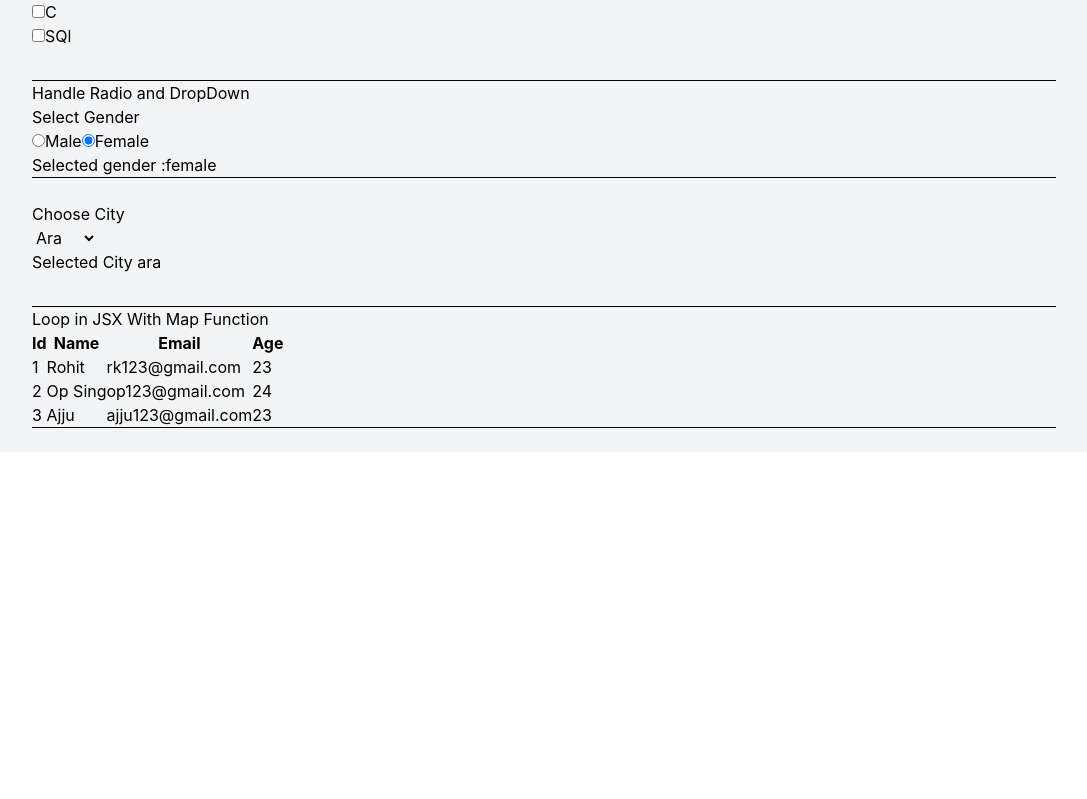
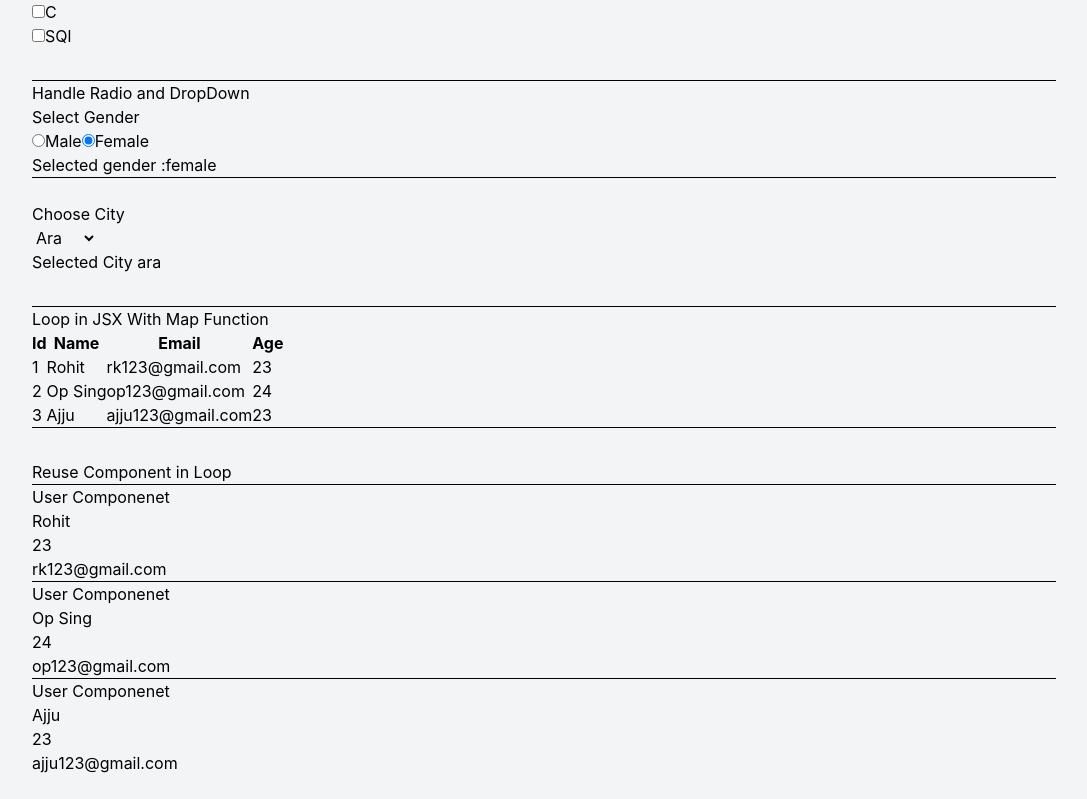
Before and after one commit to rohit6522/ReactJS, a React (Vite) app in the folder my-first-react-app/: page / in a window 1280 px wide. Shown: the part 2122-2921 px from the top of the page, without its empty margins (96-1183 px from the left). Before the commit the page ends 2574 px from the top, so only its background shows below. Built offline with nearby package versions, Linux system fonts and the light colour scheme.

Commit message:
Reuse Comp..

```diff
--- a/my-first-react-app/src/App.jsx
+++ b/my-first-react-app/src/App.jsx
@@ -9,6 +9,7 @@ import Wrapper from "./components/Wrapper";
 import CheckBoxes from "./components/CheckBoxes";
 import Radio from "./components/Radio";
 import MapFunction from "./components/MapFunction";
+import ReuseComp from "./components/ReuseComp";
 // import Effect from "./components/Effect";
 
 export default function App() {
@@ -169,6 +170,8 @@ export default function App() {
         <Radio />
 
         <MapFunction />
+        <ReuseComp />
+
       </div>
 
 
--- a/my-first-react-app/src/components/ReuseComp.jsx
+++ b/my-first-react-app/src/components/ReuseComp.jsx
@@ -1,29 +1,19 @@
-export default function Reuse(){
-    const userData = [
-    {
-      name: "Rohit",
-      age: 23,
-      email: "rk123@gmail.com",
-      id: 1
-    },
-    {
-      name: "Op Sing",
-      age: 24,
-      email: "op123@gmail.com",
-      id: 2
-    },
-    {
-      name: "Ajju",
-      age: 23,
-      email: "ajju123@gmail.com",
-      id: 3
-    }
+import User from "../User";
+
+export default function ReuseComp() {
+  const userData = [
+    { name: "Rohit", age: 23, email: "rk123@gmail.com", id: 1 },
+    { name: "Op Sing", age: 24, email: "op123@gmail.com", id: 2 },
+    { name: "Ajju", age: 23, email: "ajju123@gmail.com", id: 3 }
   ];
 
+  return (
+    <div>
+      <h1>Reuse Component in Loop</h1>
 
-  return(
-    <div>
-      <h1>ReUse Componenet in Loop</h1>
+      {userData.map((user) => (
+        <User key={user.id} user={user} />
+      ))}
     </div>
-  )
+  );
 }
--- /dev/null
+++ b/my-first-react-app/src/components/User.jsx
@@ -0,0 +1,7 @@
+export default function User({ user }) {
+  return (
+    <div>
+      <h2>Name: {user.name}</h2>
+    </div>
+  );
+}
```
